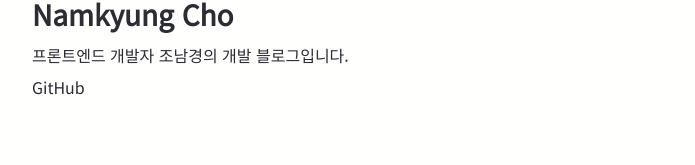
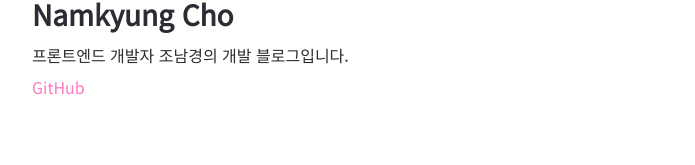
Before and after one commit to nknkcho/namkyung.dev, a Next.js app: page /about in a window 1280 px wide. Shown: the part 119-284 px from the top of the page, without its empty margins (292-987 px from the left). Built offline with nearby package versions, Linux system fonts and the light colour scheme.

Commit message:
Update: apply dark mode

```diff
--- a/app/(route)/about/page.tsx
+++ b/app/(route)/about/page.tsx
@@ -1,12 +1,12 @@
-import Link from 'next/link';
+import Link from '../../Link';
 
 const About = () => {
   return (
     <>
       <h2 className="text-[28px] font-black">Namkyung Cho</h2>
       <p className="mt-2">프론트엔드 개발자 조남경의 개발 블로그입니다.</p>
-      <div className="mt-2 text-[--link] hover:text-violet-600 hover:underline hover:underline-offset-4 w-fit">
-        <Link href="https://github.com/nknkcho" rel="noopener noreferrer" target="_blank">
+      <div className="mt-2 text-[--link] hover:text-pink-400 hover:underline hover:underline-offset-4 w-fit dark:hover:text-violet-400">
+        <Link href="https://github.com/nknkcho" target="_blank">
           GitHub
         </Link>
       </div>
--- a/app/globals.css
+++ b/app/globals.css
@@ -5,6 +5,9 @@
 :root {
     --bg: #fffffe;
     --text: #2b2c34;
+    --link: #ff79c6;
+    --inlineCode-bg: #ecfccb;
+    --inlineCode-text: #2b2c34;
 }
 
 @media (prefers-color-scheme: dark) {
@@ -32,8 +35,8 @@ body {
         content: '';
         display: block;
         width: 0;
-        height: 1px;
-        background: #7f5af0;
+        height: 2px;
+        background: #ff79c6;
         transition: width 0.2s ease-in-out;
         position: absolute;
         bottom: -2px;
@@ -44,4 +47,10 @@ body {
     .article-hover-animation:focus-within .underline-hover::after {
         width: 100%;
     }
+
+    @media (prefers-color-scheme: dark) {
+        .underline-hover::after {
+            background: #7f5af0;
+        }
+    }
 }
```
